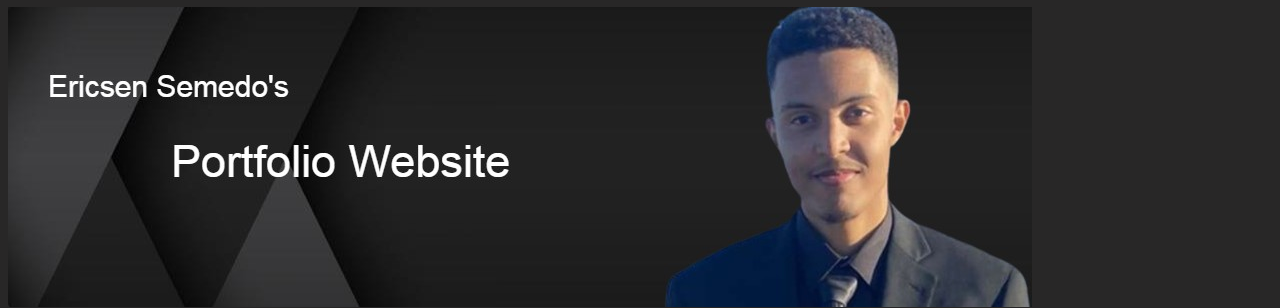
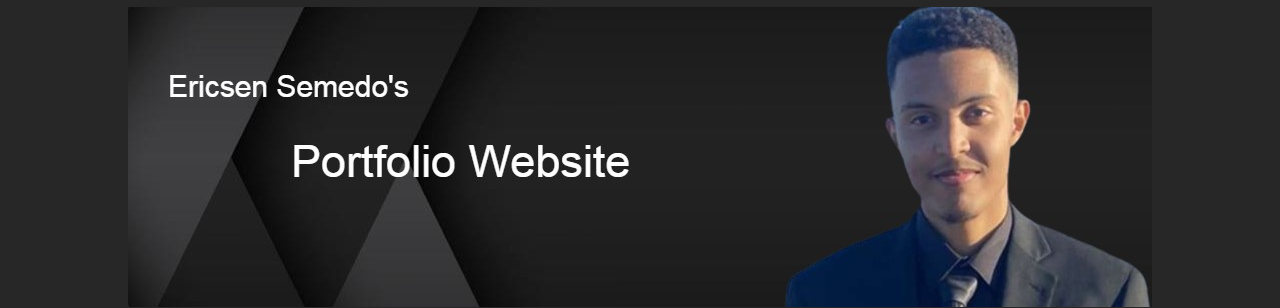
Before and after one commit to EricsenSemedo/EricsenSemedo.github.io, a plain HTML site: page index.html in a window 1280 px wide. Shown: the part 73-381 px from the top of the page. Drawn offline with Linux system fonts and the light colour scheme.

Commit message:
Moved banner to the middle

```diff
--- a/index.html
+++ b/index.html
@@ -11,6 +11,7 @@
     <body>
         <h1 align="center">HTML Portfolio</h1>
 
+        <div id="banner">
             <img src="myBanner.jpg">
 
             <table id="nav_table">
@@ -20,6 +21,7 @@
                     <td id="nav_td"><a href="about.html"><img src="about.png"></a></td>
                 </tr>
             </table>
+        </div>
 
         <h1>
             Welcome to my Page!
```
Also changed, not shown: javascripts.html (+2 -0 lines). Lines whose indentation alone changed are shown as unchanged.
